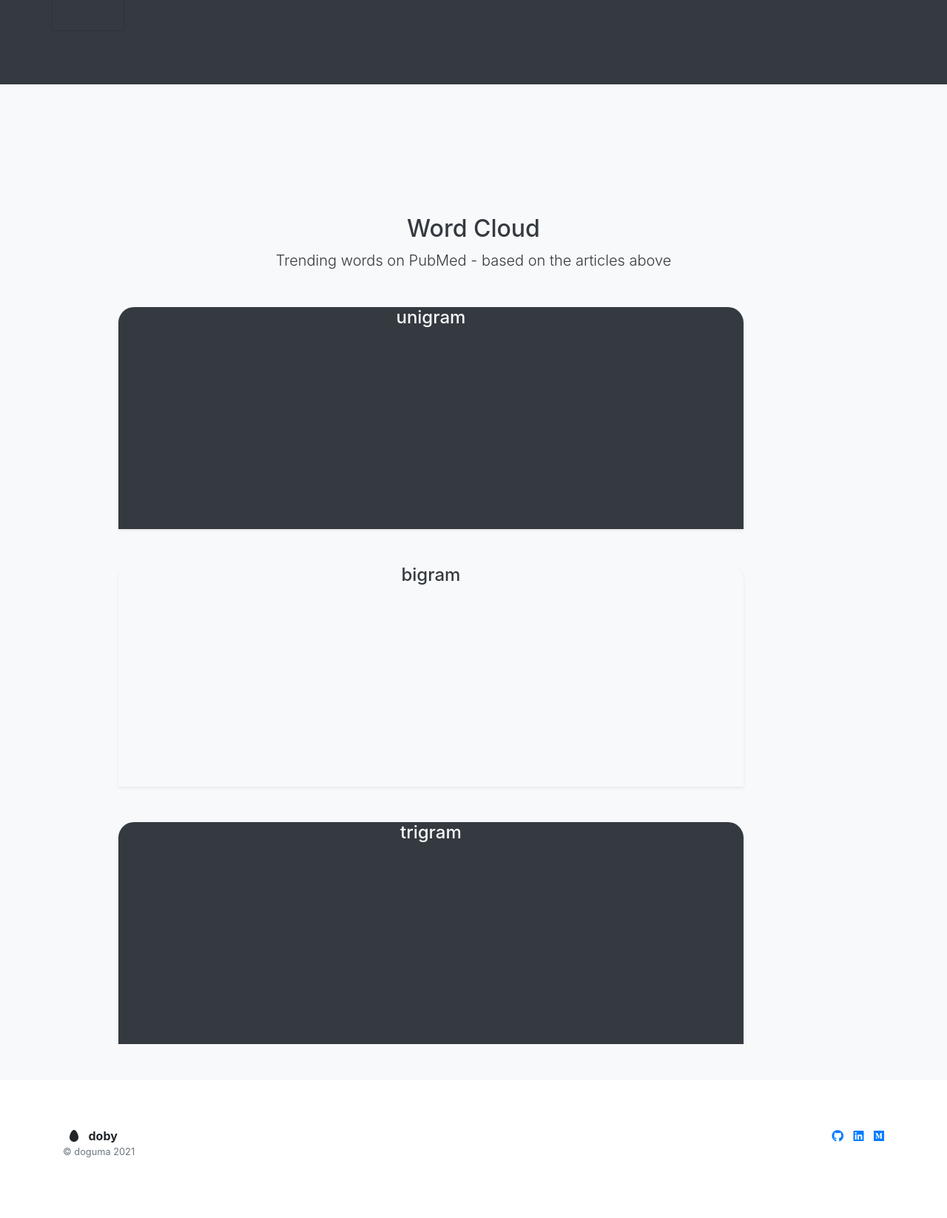
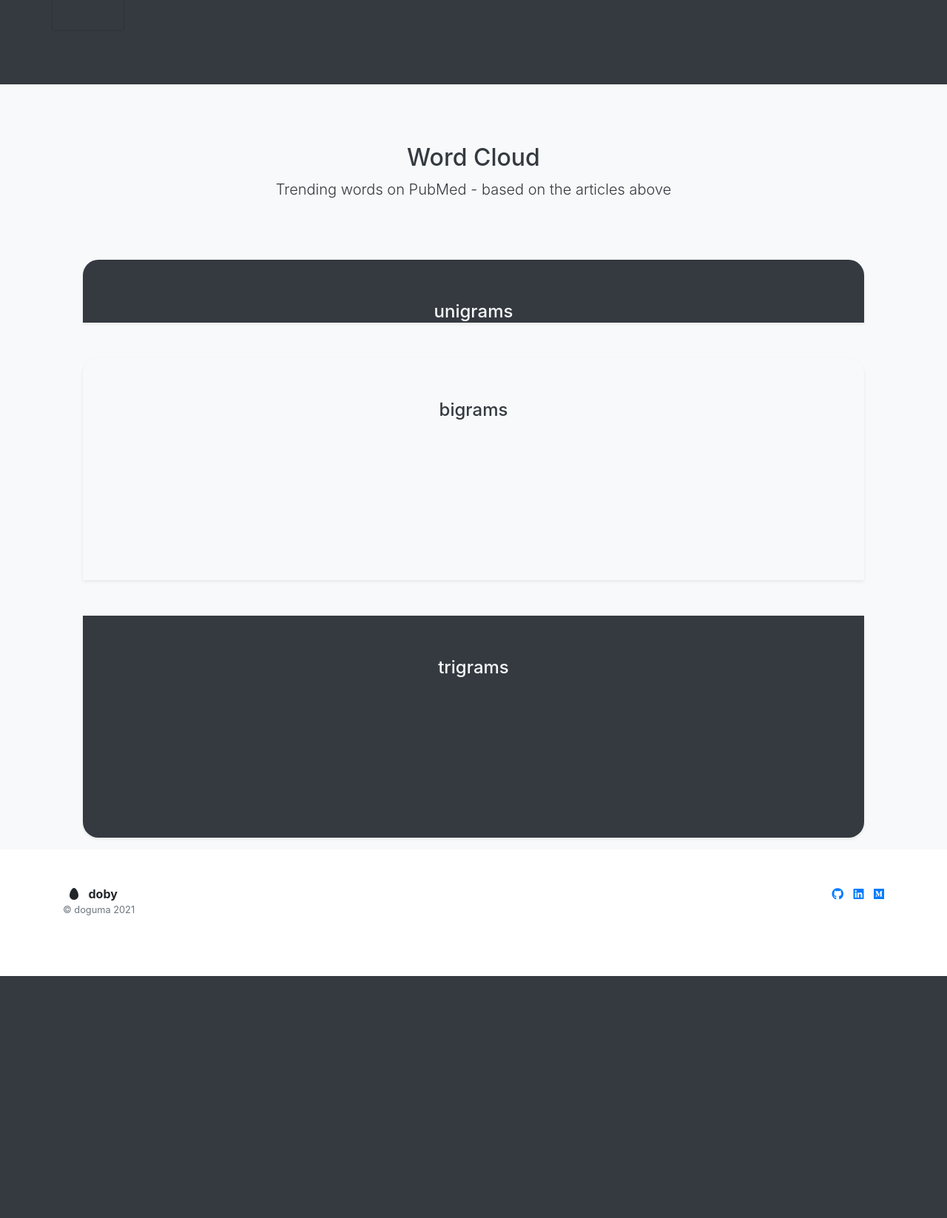
Before and after one commit to doguma/Doby, a Flask app: page / in a window 1280 px wide. Shown: the part 2034-3680 px from the top of the page at 74% size. After the commit the page ends 3353 px from the top, so only its background shows below. Run offline with Flask 2, Linux system fonts and the light colour scheme; tables that the repository leaves empty hold one stand-in row (values such as "Sample post"); parts of the project's set-up code (start-up, migrations or seed data) failed here and were passed over; some libraries are stand-ins or nearby versions.

Commit message:
width control

```diff
--- a/app/templates/index.html
+++ b/app/templates/index.html
@@ -117,57 +117,62 @@
                     </div>
                 </div>
 
-                <div class="position-relative overflow-hidden p-3 p-md-5 m-md-3 text-center bg-light">
-                    <div class="bg-light me-md-3 pt-3 px-3 pt-md-5 px-md-5 text-center overflow-hidden">
-                        <div class="my-3 p-3">
+                <div class="position-relative p-3 bg-light mx-5">
+                    <!-- <div class="bg-light pt-3 px-3 px-md-5 text-center overflow-hidden"> -->
+                        <div class="p-3">
                             <h2 class="display-5">Word Cloud</h2>
                             <p class="lead">Trending words on PubMed - based on the articles above</p>
                         </div>
-                        <div class="bg-dark shadow-sm mx-5"
-                            style="width: 80%; height: 300px; border-radius: 21px 21px 0 0;">
-                            <h4 class="text-light">unigram</h4>
-                            <div class="row justify-content-center mx-3 mb-2 mt-2 pt-5" style="text-align:center;">
+                        <div class="bg-dark shadow-sm mx-5 mt-5"
+                            style="border-radius: 21px 21px 0 0;">
+
+                            <div class="justify-content-center mx-3 mb-2 mt-2 pt-5" style="text-align:center;">
+                                <h4 class="text-light m-2">unigrams</h4>
                                 {% for key, value in ngram1.items() %}
                                 {% if value >= 3 %}
-                                <input type="button" class="btn btn-info btn-lg m-3" value={{key}}>
+                                <button type="button" class="btn btn-info btn-lg m-3">{{key}}</button>
                                 {% elif value >= 2 %}
-                                <input type="button" class="btn btn-info btn-md m-3" value={{key}}>
+                                <button type="button" class="btn btn-info btn-md m-3">{{key}}</button>
                                 {% else %}
-                                <input type="button" class="btn btn-info btn-sm m-3" value={{key}}>
+                                <button type="button" class="btn btn-info btn-sm m-3">{{key}}</button>
                                 {% endif %}
                                 {% endfor %}
                             </div>
                         </div>
-                        <div class="bg-light shadow-sm mx-5 mt-5" style="width: 80%; height: 300px; border-radius: 21px 21px 0 0;">
-                            <h4>bigram</h4>
-                            <div class="row justify-content-center mx-3 mb-2 mt-2 pt-5" style="text-align:center;">
+                        <div class="bg-light shadow-sm mx-5 mt-5"
+                            style="height: 300px; border-radius: 21px 21px 0 0;">
+
+                            <div class="justify-content-center mx-3 mb-2 mt-2 pt-5" style="text-align:center;">
+                                <h4 class="text-dark m-2">bigrams</h4>
                                 {% for key, value in ngram2.items() %}
                                 {% if value >= 3 %}
-                                <input type="button" class="btn btn-info btn-lg m-3" value={{key}}>
+                                <button type="button" class="btn btn-info btn-lg m-3">{{key}}</button>
                                 {% elif value >= 2 %}
-                                <input type="button" class="btn btn-info btn-md m-3" value={{key}}>
+                                <button type="button" class="btn btn-info btn-md m-3">{{key}}</button>
                                 {% else %}
-                                <input type="button" class="btn btn-info btn-sm m-3" value={{key}}>
+                                <button type="button" class="btn btn-info btn-sm m-3">{{key}}</button>
                                 {% endif %}
                                 {% endfor %}
                             </div>
                         </div>
 
-                        <div class="bg-dark shadow-sm mx-5 mt-5"  style="width: 80%; height: 300px; border-radius: 21px 21px 0 0;">
-                            <h4 class="text-light">trigram</h4>
-                            <div class="row justify-content-center mx-3 mb-2 mt-2 pt-5" style="text-align:center;">
+                        <div class="bg-dark shadow-sm mx-5 mt-5"
+                            style="height: 300px; border-radius: 0 0 21px 21px ;">
+
+                            <div class="justify-content-center mx-3 mb-2 mt-2 pt-5" style="text-align:center;">
+                                <h4 class="text-light m-2">trigrams</h4>
                                 {% for key, value in ngram3.items() %}
                                 {% if value >= 3 %}
-                                <input type="button" class="btn btn-info btn-lg m-3" value={{key}}>
+                                <button type="button" class="btn btn-info btn-lg m-3">{{key}}</button>
                                 {% elif value >= 2 %}
-                                <input type="button" class="btn btn-info btn-md m-3" value={{key}}>
+                                <button type="button" class="btn btn-info btn-md m-3">{{key}}</button>
                                 {% else %}
-                                <input type="button" class="btn btn-info btn-sm m-3" value={{key}}>
+                                <button type="button" class="btn btn-info btn-sm m-3">{{key}}</button>
                                 {% endif %}
                                 {% endfor %}
                             </div>
                         </div>
-                    </div>
+                    <!-- </div> -->
                 </div>
     </main>
 
```
